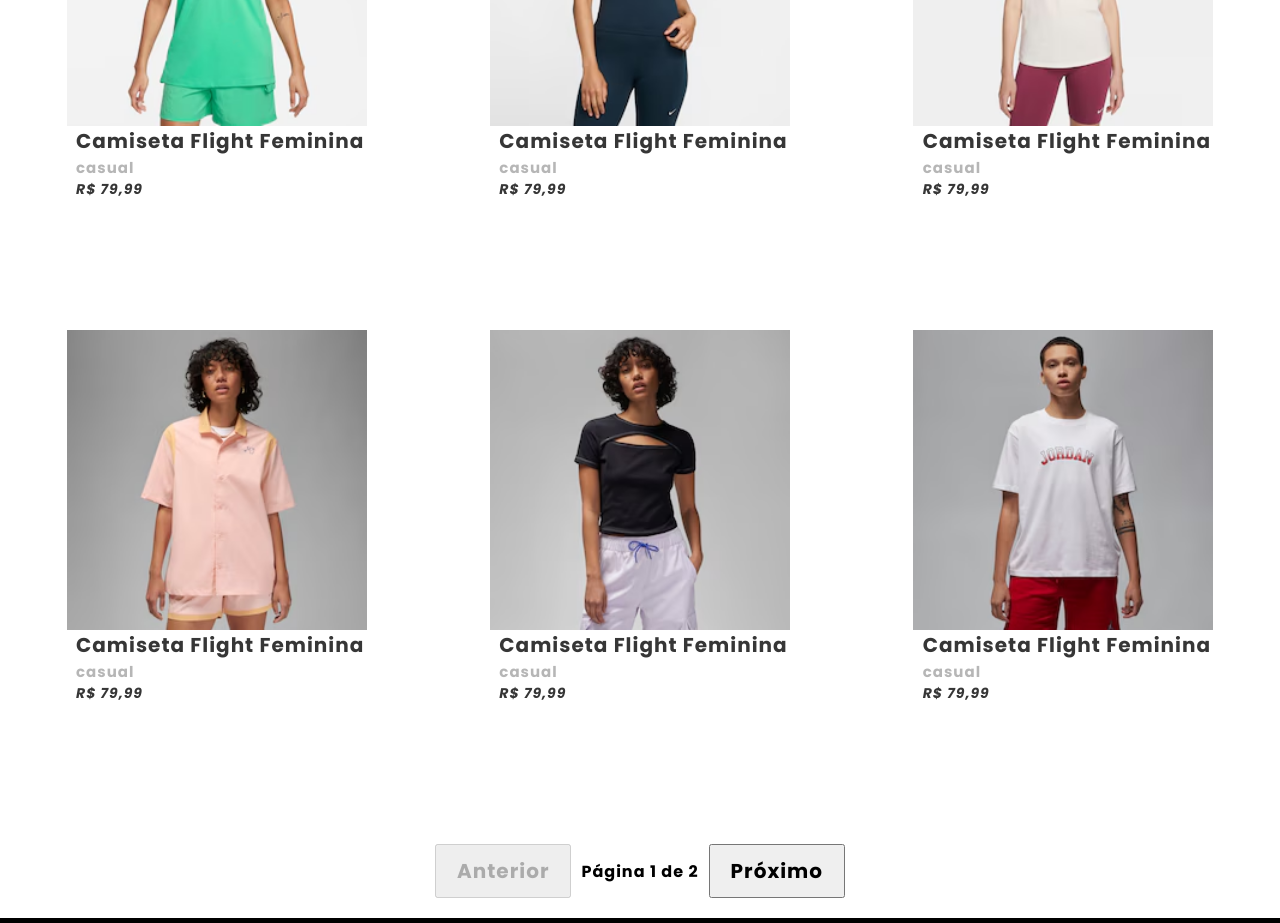
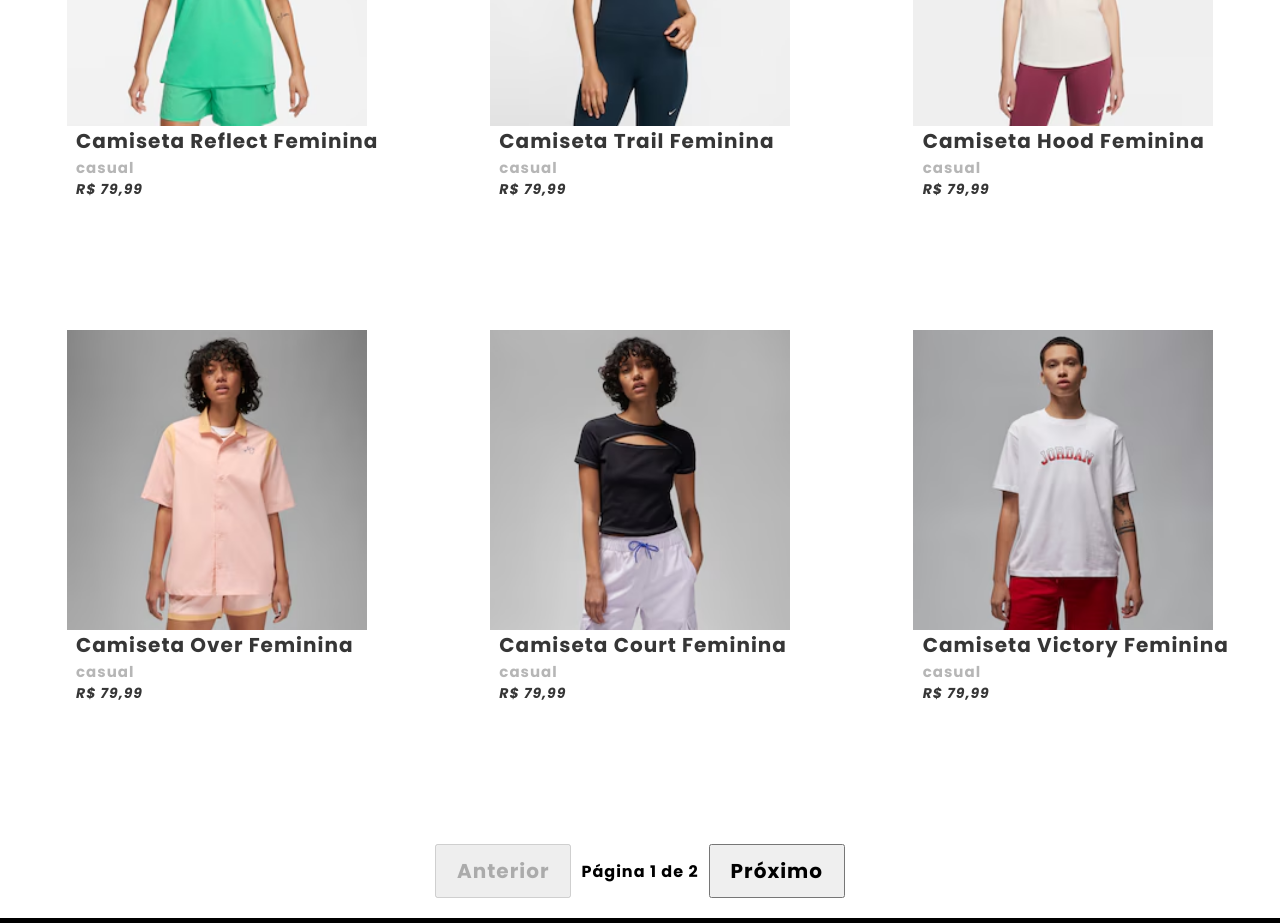
Before and after one commit to CarlosGbr11/siteg, a React (Vite) app in the folder frontend/: page /mulher in a window 1280 px wide. Shown: the part 1080-2003 px from the top of the page. Built offline with nearby package versions, Linux system fonts and the light colour scheme.

Commit message:
Update Anuncios2.jsx

```diff
--- a/frontend/src/components/Anuncios2.jsx
+++ b/frontend/src/components/Anuncios2.jsx
@@ -24,21 +24,21 @@ function Anuncios2() {
         { id: 1, img: feminino1, nome: "Camiseta Flight Feminina", tipo: "casual", preco: "R$ 79,99" },
         { id: 2, img: feminino2, nome: "Camiseta Flight Feminina", tipo: "casual", preco: "R$ 79,99" },
         { id: 3, img: feminino3, nome: "Camiseta Sport Feminina", tipo: "casual", preco: "R$ 79,99" },
-        { id: 4, img: feminino4, nome: "Camiseta Flight Feminina", tipo: "casual", preco: "R$ 79,99" },
-        { id: 5, img: feminino5, nome: "Camiseta Flight Feminina", tipo: "casual", preco: "R$ 79,99" },
-        { id: 6, img: feminino6, nome: "Camiseta Flight Feminina", tipo: "casual", preco: "R$ 79,99" },
-        { id: 7, img: feminino7, nome: "Camiseta Flight Feminina", tipo: "casual", preco: "R$ 79,99" },
-        { id: 8, img: feminino8, nome: "Camiseta Flight Feminina", tipo: "casual", preco: "R$ 79,99" },
-        { id: 9, img: feminino9, nome: "Camiseta Flight Feminina", tipo: "casual", preco: "R$ 79,99" },
-        { id: 10, img: feminino10, nome: "Camiseta Flight Feminina", tipo: "casual", preco: "R$ 79,99" },
-        { id: 11, img: feminino11, nome: "Camiseta Flight Feminina", tipo: "casual", preco: "R$ 79,99" },
-        { id: 12, img: feminino12, nome: "Camiseta Flight Feminina", tipo: "casual", preco: "R$ 79,99" },
-        { id: 13, img: feminino13, nome: "Camiseta Flight Feminina", tipo: "casual", preco: "R$ 79,99" },
+        { id: 4, img: feminino4, nome: "Camiseta Reflect Feminina", tipo: "casual", preco: "R$ 79,99" },
+        { id: 5, img: feminino5, nome: "Camiseta Trail Feminina", tipo: "casual", preco: "R$ 79,99" },
+        { id: 6, img: feminino6, nome: "Camiseta Hood Feminina", tipo: "casual", preco: "R$ 79,99" },
+        { id: 7, img: feminino7, nome: "Camiseta Over Feminina", tipo: "casual", preco: "R$ 79,99" },
+        { id: 8, img: feminino8, nome: "Camiseta Court Feminina", tipo: "casual", preco: "R$ 79,99" },
+        { id: 9, img: feminino9, nome: "Camiseta Victory Feminina", tipo: "casual", preco: "R$ 79,99" },
+        { id: 10, img: feminino10, nome: "Camiseta Tanglin Feminina", tipo: "casual", preco: "R$ 79,99" },
+        { id: 11, img: feminino11, nome: "Camiseta Icon Feminina", tipo: "casual", preco: "R$ 79,99" },
+        { id: 12, img: feminino12, nome: "Camiseta Sport Feminina", tipo: "casual", preco: "R$ 79,99" },
+        { id: 13, img: feminino13, nome: "Camiseta Knit Feminina", tipo: "casual", preco: "R$ 79,99" },
         { id: 14, img: feminino14, nome: "Camiseta Flight Feminina", tipo: "casual", preco: "R$ 79,99" },
-        { id: 15, img: feminino15, nome: "Camiseta Flight Feminina", tipo: "casual", preco: "R$ 79,99" },
-        { id: 16, img: feminino16, nome: "Camiseta Flight Feminina", tipo: "casual", preco: "R$ 79,99" },
-        { id: 17, img: feminino17, nome: "Camiseta Flight Feminina", tipo: "casual", preco: "R$ 79,99" },
-        { id: 18, img: feminino18, nome: "Camiseta Flight Feminina", tipo: "casual", preco: "R$ 79,99" },
+        { id: 15, img: feminino15, nome: "Camiseta Essent Feminina", tipo: "casual", preco: "R$ 79,99" },
+        { id: 16, img: feminino16, nome: "Camiseta Sports Feminina", tipo: "casual", preco: "R$ 79,99" },
+        { id: 17, img: feminino17, nome: "Camiseta ADV Feminina", tipo: "casual", preco: "R$ 79,99" },
+        { id: 18, img: feminino18, nome: "Camiseta Dri-FIT Feminina", tipo: "corrida", preco: "R$ 79,99" },
 
     ];
 
@@ -74,7 +74,6 @@ function Anuncios2() {
                 ))}
             </div>
 
-            {/* Controles de navegação */}
             <div className="paginacao">
                 <button onClick={paginaAnterior} disabled={paginaAtual === 1}>
                     Anterior
```
